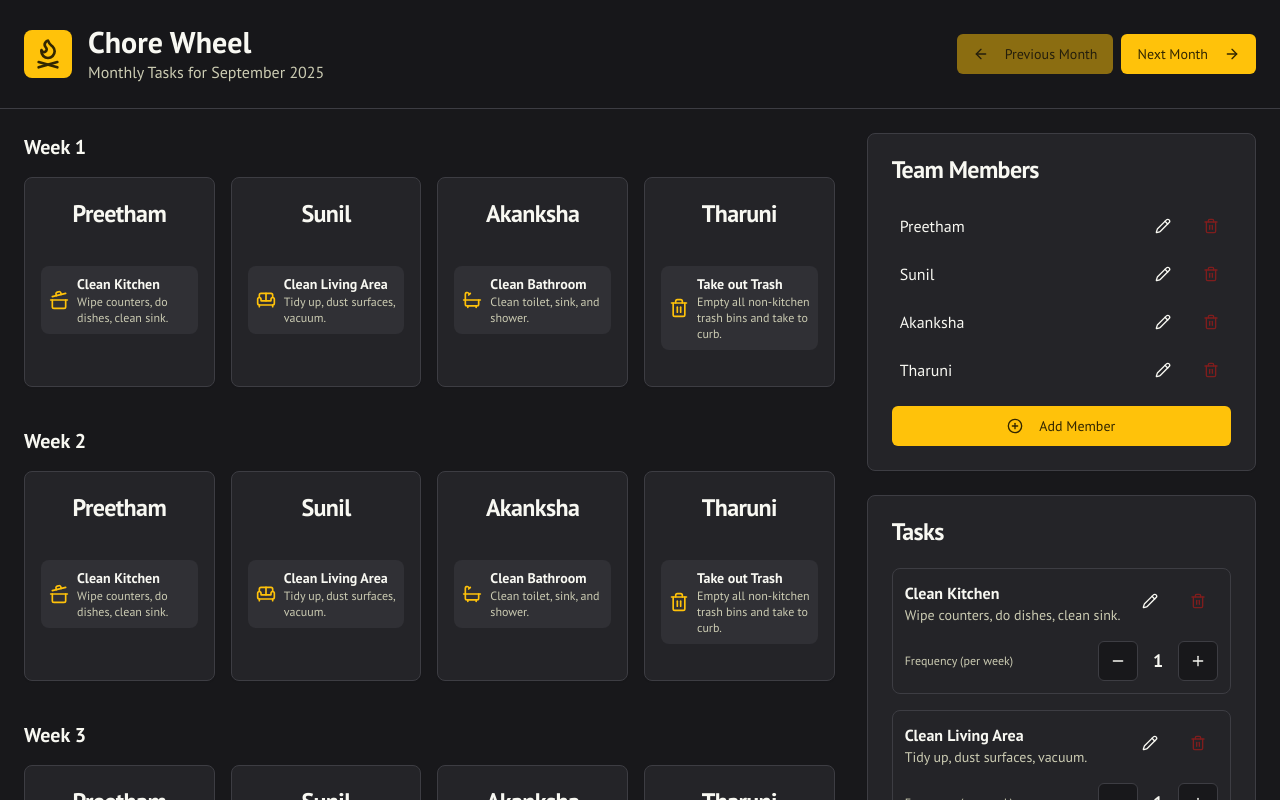
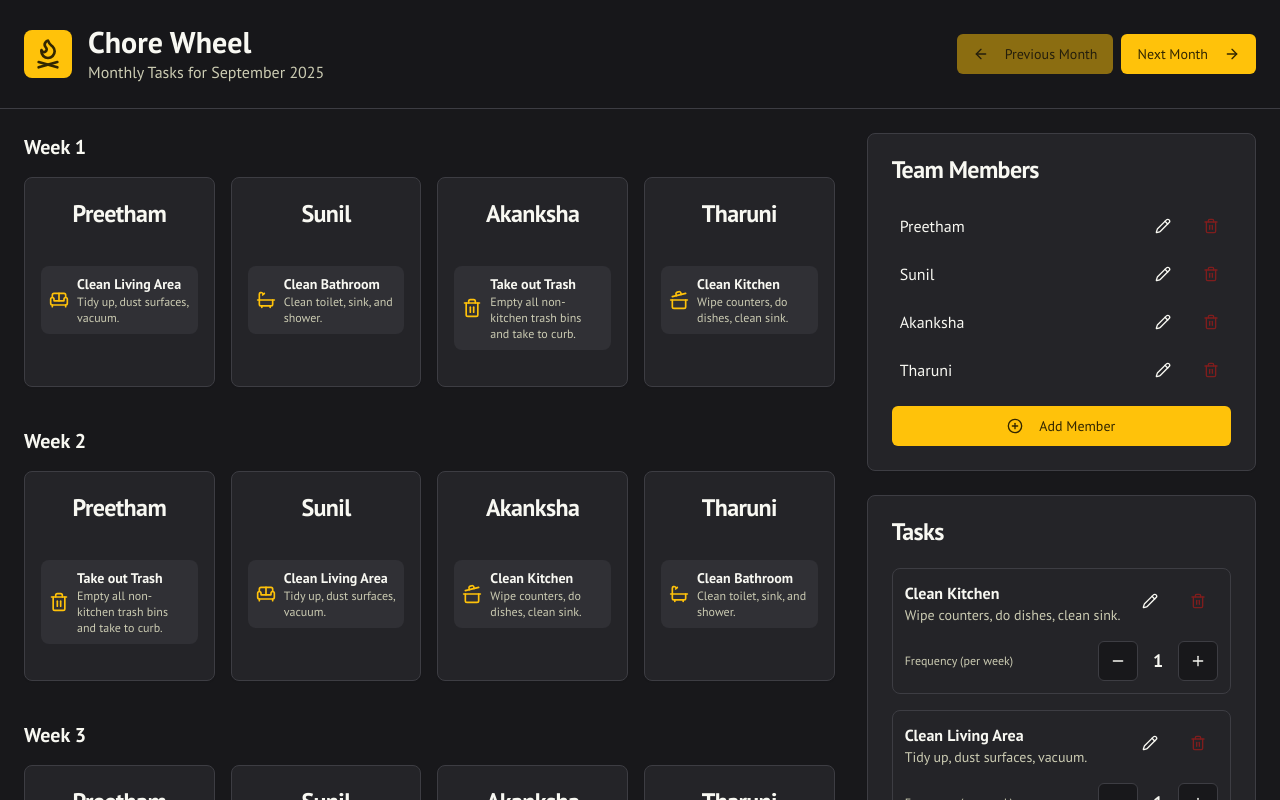
Before and after one commit to saipreetham99/Chore-Wheel, a Next.js app: page / in a window 1280 px wide. Shown: the top 800 px of the page. Built offline with nearby package versions, Linux system fonts and the light colour scheme.

Commit message:
Everyone got the same task they got in the prv week, its not round robin

```diff
--- a/src/components/monthly-calendar-view.tsx
+++ b/src/components/monthly-calendar-view.tsx
@@ -40,20 +40,20 @@ export function MonthlyCalendarView({
         }
       }
       const shuffledTasks = shuffle(weeklyTaskPool, seed + week);
-      const shuffledTeamMembers = shuffle([...teamMembers], seed + week);
 
-      // 2. Distribute tasks from the pool to team members
+      // 2. Rotate team members each week for fairer distribution of extra tasks
+      const startingMemberIndex = week % teamMembers.length;
+
+      // 3. Distribute tasks from the pool to team members in a round-robin fashion
       shuffledTasks.forEach((choreId, taskIndex) => {
-        const memberName = shuffledTeamMembers[taskIndex % shuffledTeamMembers.length];
-        const teamMemberOriginalIndex = teamMembers.indexOf(memberName);
+        const memberIndex = (startingMemberIndex + taskIndex) % teamMembers.length;
+        const memberName = teamMembers[memberIndex];
 
-        if (teamMemberOriginalIndex !== -1) {
-            schedule[week][teamMemberOriginalIndex].push({
-              id: `task-${memberName}-${choreId}-m${monthOffset}-w${week}-i${taskIndex}`,
-              choreId: choreId,
-              assignee: memberName,
-            });
-        }
+        schedule[week][memberIndex].push({
+            id: `task-${memberName}-${choreId}-m${monthOffset}-w${week}-i${taskIndex}`,
+            choreId: choreId,
+            assignee: memberName,
+        });
       });
     }
 
```
